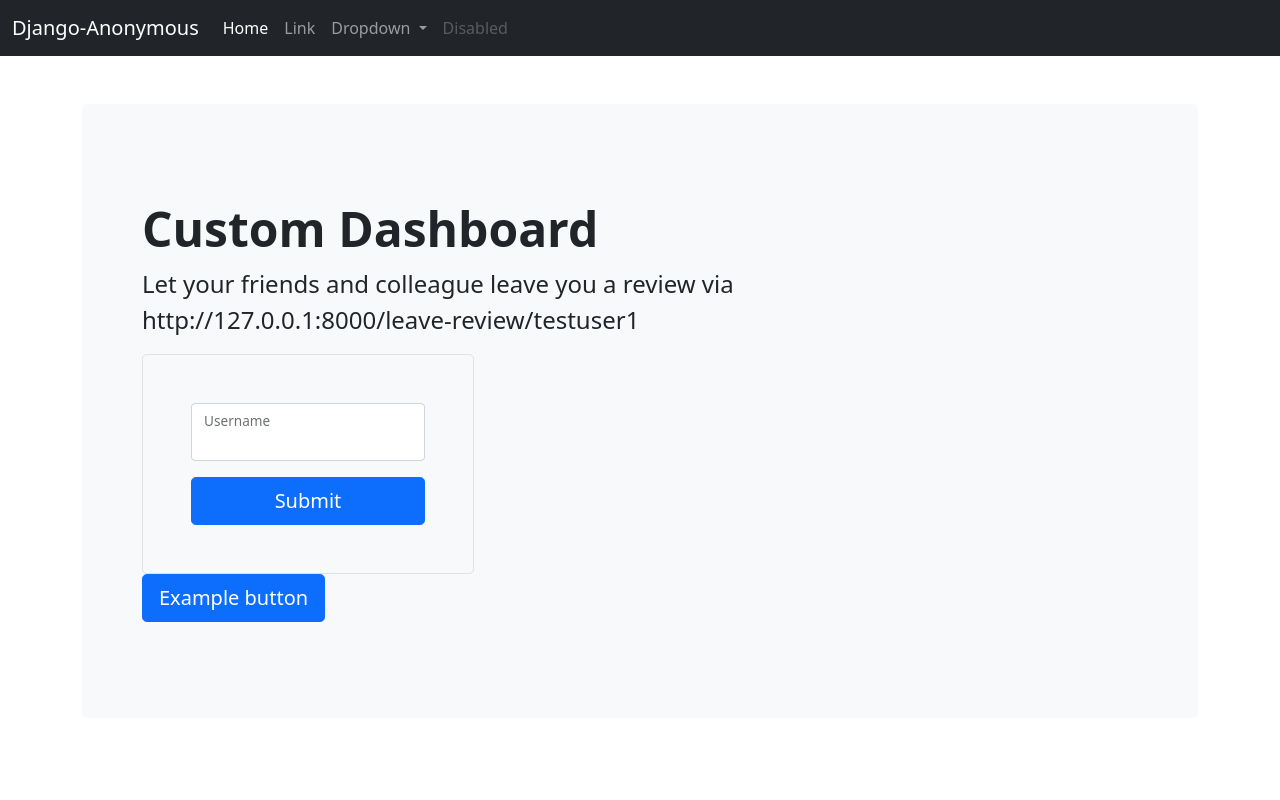
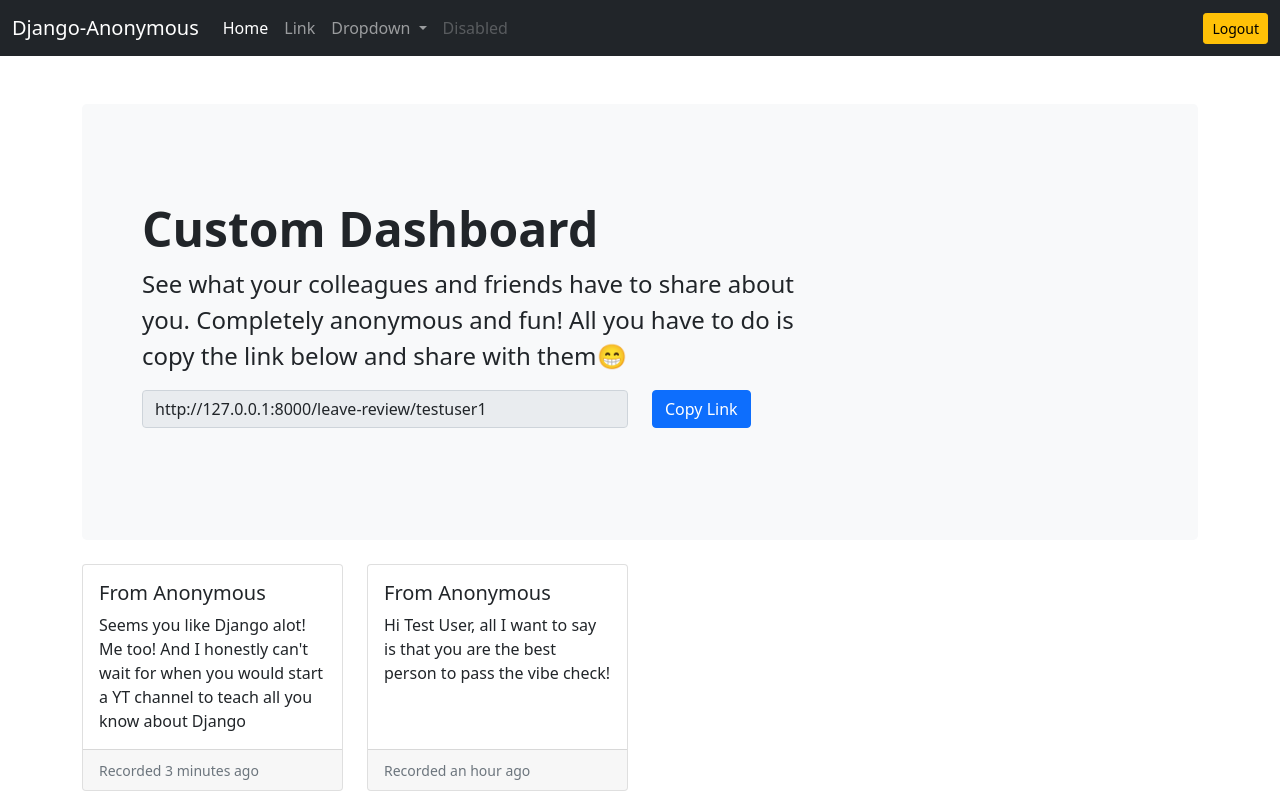
Before and after one commit to chideegit/django-anonymous, a Django app: page / in a window 1280 px wide. Run offline with Django 5.2, Linux system fonts and the light colour scheme; a user stored in the database is signed in; data comes from the database, SQL or seed files in the repository; both versions use the stored data as it was after the commit; some libraries are stand-ins or nearby versions.

Commit message:
Finalizing setup

```diff
--- a/dashboard/urls.py
+++ b/dashboard/urls.py
@@ -4,4 +4,5 @@ from .views import *
 urlpatterns = [
     path('', dashboard, name='dashboard'),
     path('leave-review/<str:username>/', leave_review, name='leave-review'),
+    path('completed/', completed, name='completed')
 ]
--- a/dashboard/views.py
+++ b/dashboard/views.py
@@ -9,7 +9,7 @@ User = get_user_model()
 
 @login_required
 def dashboard(request):
-    reviews = Review.objects.filter(user=request.user)
+    reviews = Review.objects.filter(user=request.user).order_by('-timestamp')
     context = {'reviews':reviews}
     return render(request, 'dashboard/dashboard.html', context)
 
@@ -23,7 +23,7 @@ def leave_review(request, username):
             var.user = user
             var.save()
             messages.success(request, f'Your review has been recorded and anonymously shared with {user}')
-            return redirect('dashboard')
+            return redirect('completed')
         else:
             messages.warning(request, 'Something went wrong. Please check form errors')
             return redirect('leave-review')
@@ -31,3 +31,6 @@ def leave_review(request, username):
         form = LeaveReviewForm
         context = {'form':form, 'user':user}
     return render(request, 'dashboard/leave_review.html', context)
+
+def completed(request):
+    return render(request, 'dashboard/completed.html')
--- a/django_project/settings.py
+++ b/django_project/settings.py
@@ -37,6 +37,7 @@ INSTALLED_APPS = [
     'django.contrib.sessions',
     'django.contrib.messages',
     'django.contrib.staticfiles',
+    'django.contrib.humanize',
 
     'accounts',
     'dashboard',
--- /dev/null
+++ b/requirements.txt
@@ -0,0 +1,5 @@
+asgiref==3.7.2
+Django==5.0
+django-widget-tweaks==1.5.0
+sqlparse==0.4.4
+tzdata==2023.3
--- a/templates/base.html
+++ b/templates/base.html
@@ -48,6 +48,7 @@
                         <a class="nav-link disabled" href="#" tabindex="-1" aria-disabled="true">Disabled</a>
                     </li>
                 </ul>
+                <a href="{% url 'logout' %}" class="btn btn-warning btn-sm">Logout</a>
                 <!-- <form class="d-flex">
                     <input class="form-control me-2" type="search" placeholder="Search" aria-label="Search">
                     <button class="btn btn-outline-success" type="submit">Search</button>
@@ -57,6 +58,14 @@
     </nav>
 
     <div class="container mt-5">
+        {% if messages %}
+        {% for message in messages %}
+        <div class="alert alert-{{message.tags}}" role="alert">
+            {{message}}
+        </div>
+        {% endfor %}
+        {% endif %}
+
         {% block content %}
         {% endblock content %}
     </div>
--- a/templates/dashboard/dashboard.html
+++ b/templates/dashboard/dashboard.html
@@ -1,24 +1,61 @@
 {% extends 'base.html' %}
+{% load humanize %}
 
 {% block content %}
 
 <div class="p-5 mb-4 bg-light rounded-3">
     <div class="container-fluid py-5">
         <h1 class="display-5 fw-bold">Custom Dashboard</h1>
-        <p class="col-md-8 fs-4">Let your friends and colleague leave you a review via
-            http://127.0.0.1:8000/leave-review/{{request.user.username}}
+        <p class="col-md-8 fs-4">
+            See what your colleagues and friends have to share about you. Completely anonymous and fun!
+            All you have to do is copy the link below and share with them😁
         </p>
-        <form class="p-4 p-md-5 border rounded-3 bg-light col-md-4" method="POST">
-            {% csrf_token %}
-            <div class="form-floating mb-3">
-                <input type="input" name="username" class="form-control" id="floatingInput">
-                <label for="floatingInput">Username</label>
+        <div class="row">
+            <div class="col-md-6">
+                <label for="inputPassword2" class="visually-hidden">Password</label>
+                <input type="input" readonly value="http://127.0.0.1:8000/leave-review/{{request.user.username}}"
+                    class="form-control" id="myInput" placeholder="Password">
             </div>
-
-            <button class="w-100 btn btn-lg btn-primary" type="submit">Submit</button>
-        </form>
-        <button class="btn btn-primary btn-lg" type="button">Example button</button>
+            <div class="col-auto">
+                <button onclick="myFunction()" class="btn btn-primary mb-3">Copy Link</button>
+            </div>
+        </div>
     </div>
 </div>
 
+<div>
+    <div class="row row-cols-1 row-cols-md-4 g-4">
+        {% for review in reviews %}
+        <div class="col">
+            <div class="card h-100">
+                <div class="card-body">
+                    <h5 class="card-title">From Anonymous</h5>
+                    <p class="card-text">{{review.leave_review}}</p>
+                </div>
+                <div class="card-footer">
+                    <small class="text-muted">Recorded {{review.timestamp|naturaltime}}</small>
+                </div>
+            </div>
+        </div>
+        {% endfor %}
+    </div>
+</div>
+
+<script>
+    function myFunction() {
+        // Get the text field
+        var copyText = document.getElementById("myInput");
+
+        // Select the text field
+        copyText.select();
+        copyText.setSelectionRange(0, 99999); // For mobile devices
+
+        // Copy the text inside the text field
+        navigator.clipboard.writeText(copyText.value);
+
+        // Alert the copied text
+        alert("Copied the text: " + copyText.value);
+    }
+</script>
+
 {% endblock content %}
```
Also changed, not shown: templates/accounts/base.html (+8 -0 lines), templates/dashboard/completed.html (added, +16 -0 lines), db.sqlite3.
